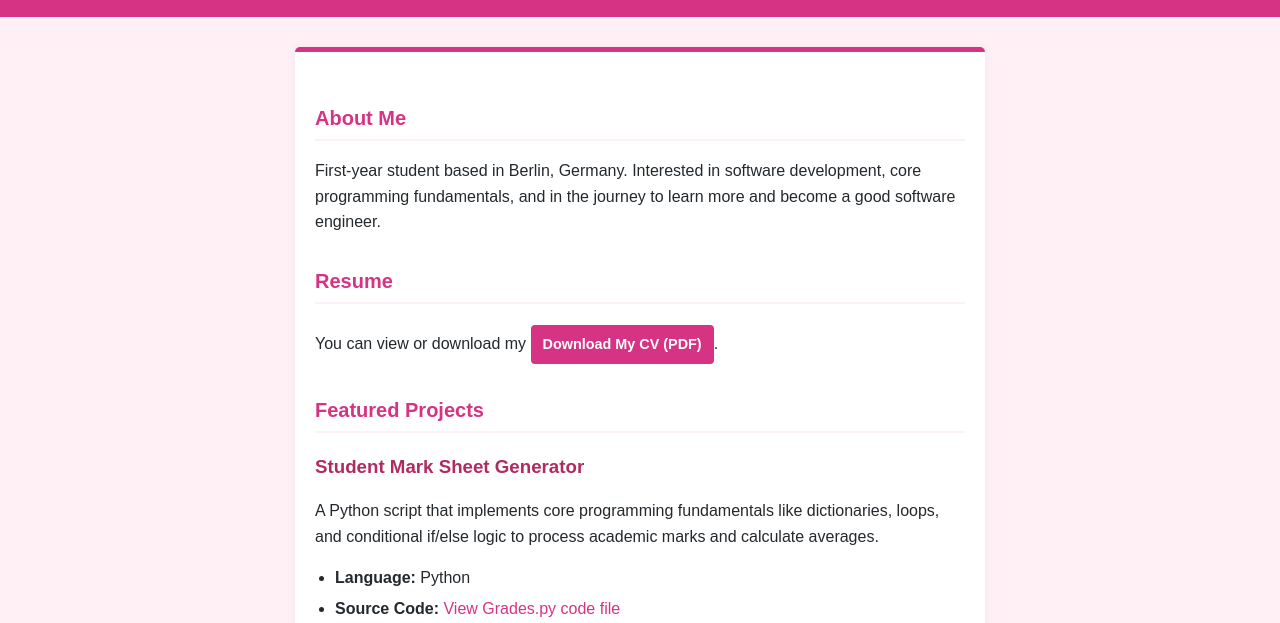
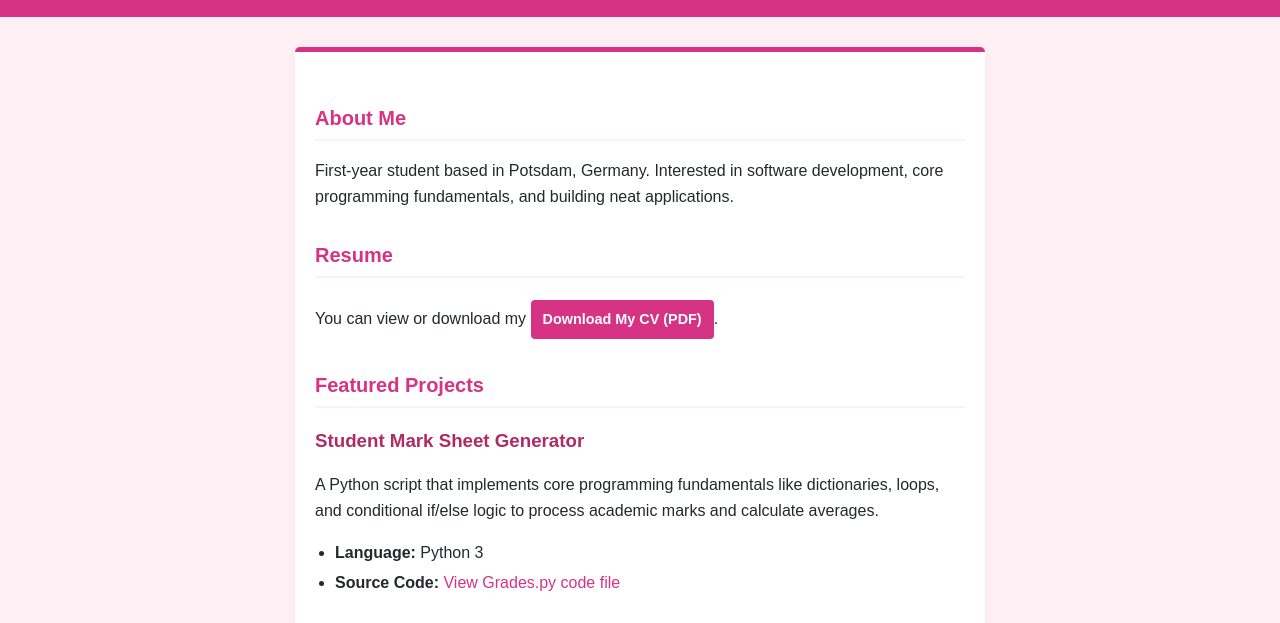
Before and after one commit to Mimz-jb/Meriem-Ej-Jabiri-portfolio, a plain HTML site: page index.html in a window 1280 px wide. Shown: the part 107-730 px from the top of the page. Drawn offline with Linux system fonts and the light colour scheme.

Commit message:
Update personal information and project details

```diff
--- a/index.html
+++ b/index.html
@@ -15,11 +15,12 @@
                 <img src="photo.jpg.jpeg" alt="Meriem EJ-JABIRI" class="cv-thumbnail">
             </div>
             <p>Software Engineering Student at GISMA University of Applied Sciences.</p>
-        </header>
+        </div>
+    </header>
 
     <div class="container">
         <h2>About Me</h2>
-        <p>First-year student based in Berlin, Germany. Interested in software development, core programming fundamentals, and in the journey to learn more and become a good software engineer.</p>
+        <p>First-year student based in Potsdam, Germany. Interested in software development, core programming fundamentals, and building neat applications.</p>
 
         <h2>Resume</h2>
         <p>You can view or download my <a href="cv/Meriem's cv.pdf" download class="btn">Download My CV (PDF)</a>.</p>
@@ -28,7 +29,7 @@
         <h3>Student Mark Sheet Generator</h3>
         <p>A Python script that implements core programming fundamentals like dictionaries, loops, and conditional if/else logic to process academic marks and calculate averages.</p>
         <ul>
-            <li><strong>Language:</strong> Python </li>
+            <li><strong>Language:</strong> Python 3</li>
             <li><strong>Source Code:</strong> <a href="projects/Grades.py" target="_blank">View Grades.py code file</a></li>
         </ul>
 
```
